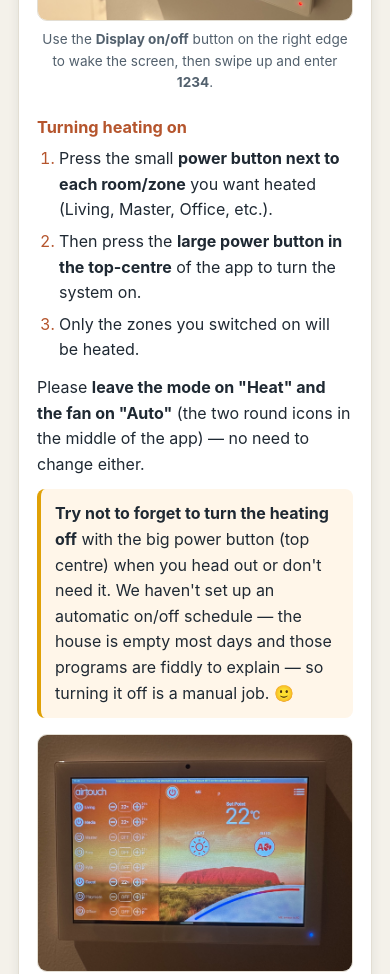
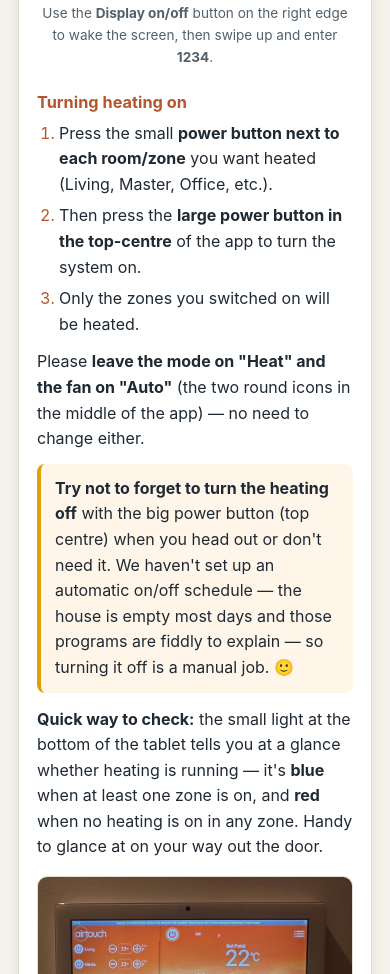
Before and after one commit to philmet/house-guide, a website: page docs/index.html in a window 390 px wide. Shown: the part 2852-3826 px from the top of the page. Drawn offline with Linux system fonts and the light colour scheme.

Commit message:
Trim heating ask; add tablet light status note (blue=on, red=off)
Co-Authored-By: Claude Opus 4.8 <noreply@anthropic.com>

```diff
--- a/docs/index.html
+++ b/docs/index.html
@@ -72,7 +72,7 @@
         <strong>iPad on the wall</strong>, on your right as you come into the kitchen.</p>
 
         <p class="callout">One kind ask: heating is by far our most expensive energy
-        bill, so please be a little mindful of how much you run it. 🙏</p>
+        bill, so please be a little mindful. 🙏</p>
 
         <h3>Waking up &amp; unlocking the screen</h3>
         <p>The iPad is a bit slow and the display can be laggy — give it a moment to
@@ -108,6 +108,11 @@
         with the big power button (top centre) when you head out or don't need it. We
         haven't set up an automatic on/off schedule — the house is empty most days and
         those programs are fiddly to explain — so turning it off is a manual job. 🙂</p>
+
+        <p><strong>Quick way to check:</strong> the small light at the bottom of the
+        tablet tells you at a glance whether heating is running — it's <strong>blue</strong>
+        when at least one zone is on, and <strong>red</strong> when no heating is on in
+        any zone. Handy to glance at on your way out the door.</p>
 
         <figure>
           <img src="images/heating-zones.jpg" alt="AirTouch app showing room zones, the Heat mode and Auto fan icons, and the central power button" loading="lazy">
```
